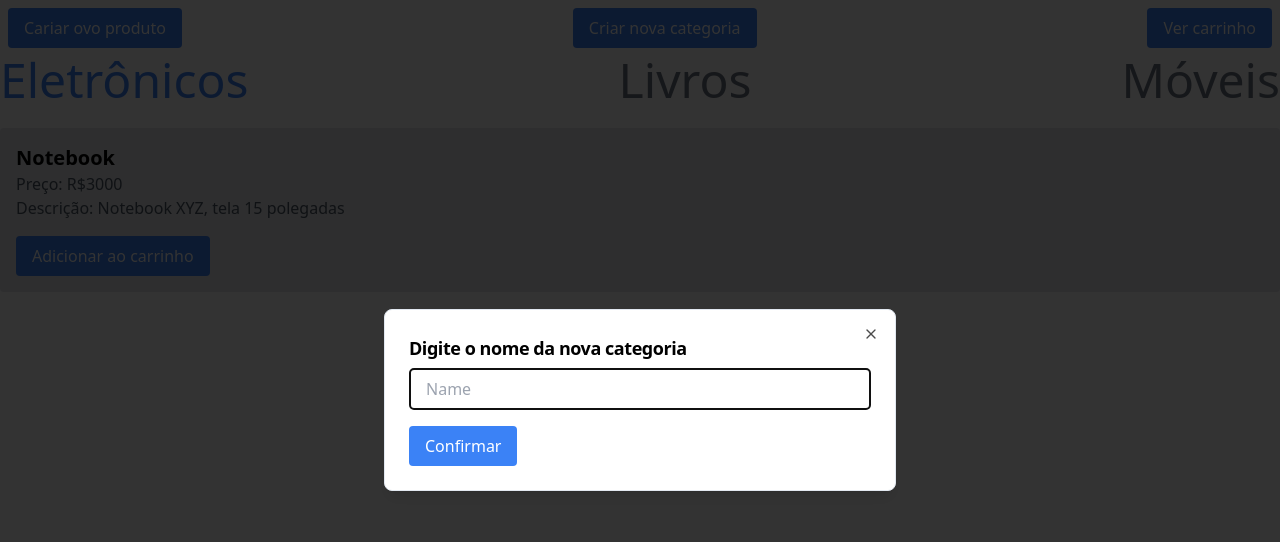
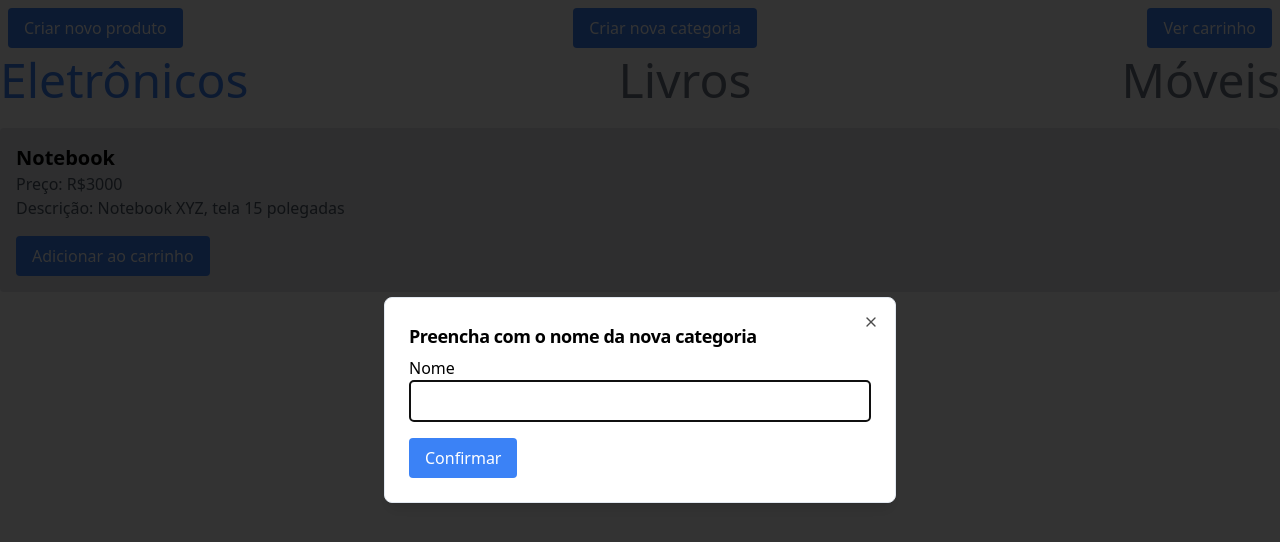
Before and after one commit to paulomarian0/ddc-company-challenge-2, a React (Vite) app: page / in a window 1280 px wide. Both pictures are taken after a click on the button "Criar nova categoria". Shown: the top 542 px of the page. Built offline with nearby package versions, Linux system fonts and the light colour scheme.

Commit message:
👌 IMPROVE: adjust names

```diff
--- a/src/components/CartCard/index.tsx
+++ b/src/components/CartCard/index.tsx
@@ -1,5 +1,4 @@
 import { useCartStorage } from "@/storage/useCartStorage";
-import { Product } from "@/types";
 
 interface ICartCardProps {
 	id: number;
--- a/src/components/CreateCategory/index.tsx
+++ b/src/components/CreateCategory/index.tsx
@@ -11,14 +11,17 @@ const CreateCategory = () => {
 	const { addCategory, categories } = useCategoryStorage();
 
 	const onSubmit = ({ name }: FormValues) => {
+		const haveCategoryWithSameName = categories.some((category) => category.name === name);
+		if (haveCategoryWithSameName) {
+			return;
+		}
+
 		const id = categories.length + 1;
 		addCategory({
 			id,
 			name,
 		});
 	};
-
-	console.log(categories);
 
 	return (
 		<div>
@@ -28,13 +31,13 @@ const CreateCategory = () => {
 				</DialogTrigger>
 				<DialogContent>
 					<DialogHeader>
-						<DialogTitle className="text-lg font-semibold">Digite o nome da nova categoria</DialogTitle>
+						<DialogTitle className="text-lg font-semibold">Preencha com o nome da nova categoria</DialogTitle>
 						<form className="mt-4" onSubmit={handleSubmit(onSubmit)}>
+							<label htmlFor="name">Nome</label>
 							<input
 								{...register("name")}
 								className="border border-gray-300 rounded px-4 py-2 mb-4 w-full"
 								type="text"
-								placeholder="Name"
 							/>
 							<button type="submit" className="bg-blue-500 text-white py-2 px-4 rounded cursor-pointer">
 								Confirmar
--- a/src/components/CreateProduct/index.tsx
+++ b/src/components/CreateProduct/index.tsx
@@ -9,6 +9,7 @@ type FormValues = {
 	description: string;
 	categoryId: number;
 };
+
 const CreateProduct = () => {
 	const { register, handleSubmit } = useForm<FormValues>();
 	const { categories } = useCategoryStorage();
@@ -30,30 +31,31 @@ const CreateProduct = () => {
 		<div>
 			<Dialog>
 				<DialogTrigger className="bg-blue-500 text-white py-2 px-4 rounded cursor-pointer">
-					Cariar ovo produto
+					Criar novo produto
 				</DialogTrigger>
 				<DialogContent>
 					<DialogHeader>
-						<DialogTitle className="text-lg font-semibold">Are you absolutely sure?</DialogTitle>
+						<DialogTitle className="text-lg font-semibold">Preencha com os dados do novo produto</DialogTitle>
 						<form className="mt-4" onSubmit={handleSubmit(onSubmit)}>
+							<label htmlFor="name">Nome</label>
 							<input
 								{...register("name")}
 								className="border border-gray-300 rounded px-4 py-2 mb-4 w-full"
 								type="text"
-								placeholder="Name"
 							/>
+							<label htmlFor="price">Preço</label>
 							<input
 								{...register("price")}
 								className="border border-gray-300 rounded px-4 py-2 mb-4 w-full"
 								type="number"
-								placeholder="Price"
 							/>
+							<label htmlFor="description">Descrição</label>
 							<input
 								{...register("description")}
 								className="border border-gray-300 rounded px-4 py-2 mb-4 w-full"
 								type="text"
-								placeholder="Description"
 							/>
+							<label htmlFor="category">Selecione a categoria</label>
 							<select {...register("categoryId")} className="border border-gray-300 rounded px-4 py-2 mb-4 w-full">
 								{categories.map((category) => (
 									<option key={category.id} value={category.id}>
@@ -61,7 +63,6 @@ const CreateProduct = () => {
 									</option>
 								))}
 							</select>
-
 							<button type="submit" className="bg-blue-500 text-white py-2 px-4 rounded cursor-pointer">
 								Confirmar
 							</button>
```
